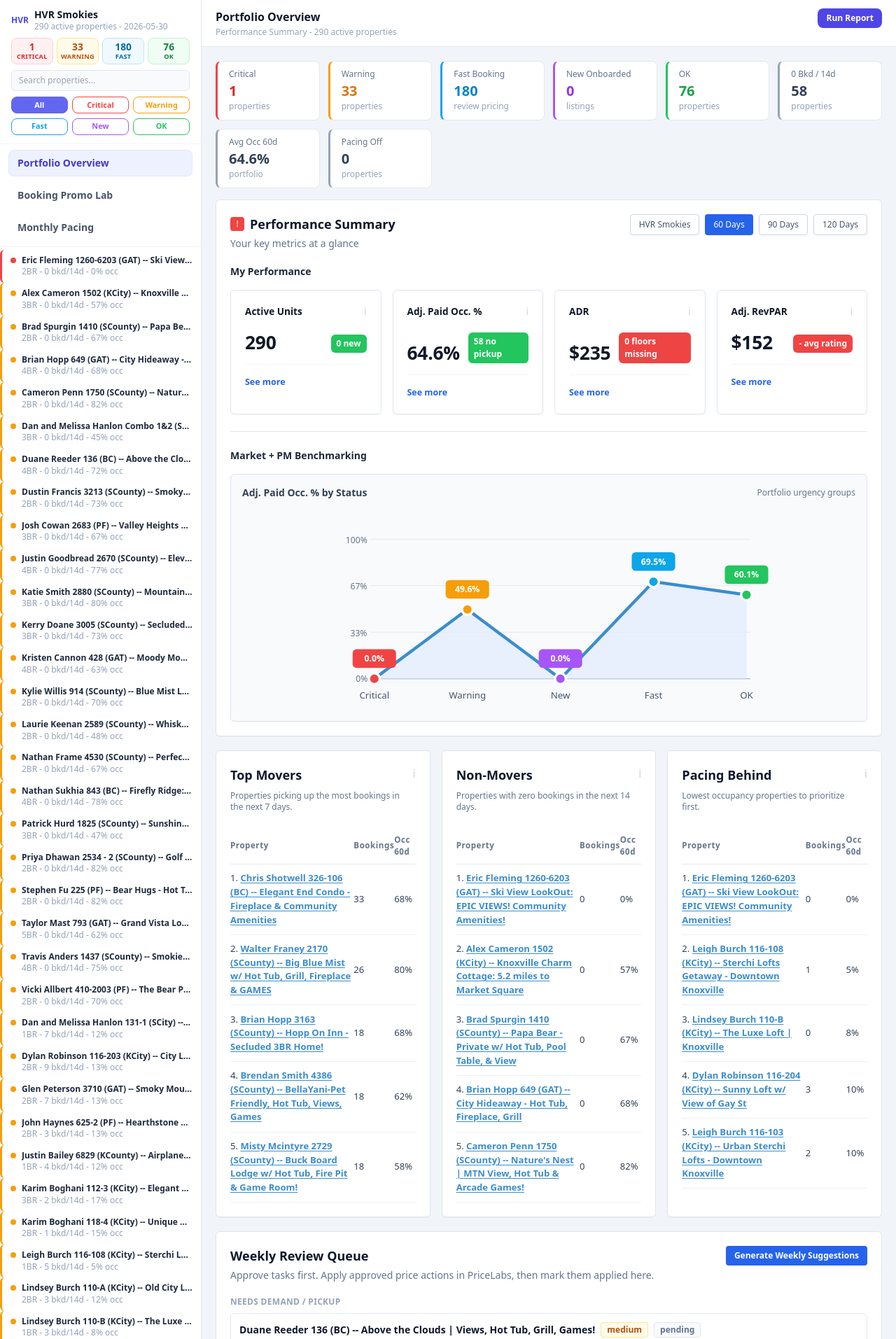
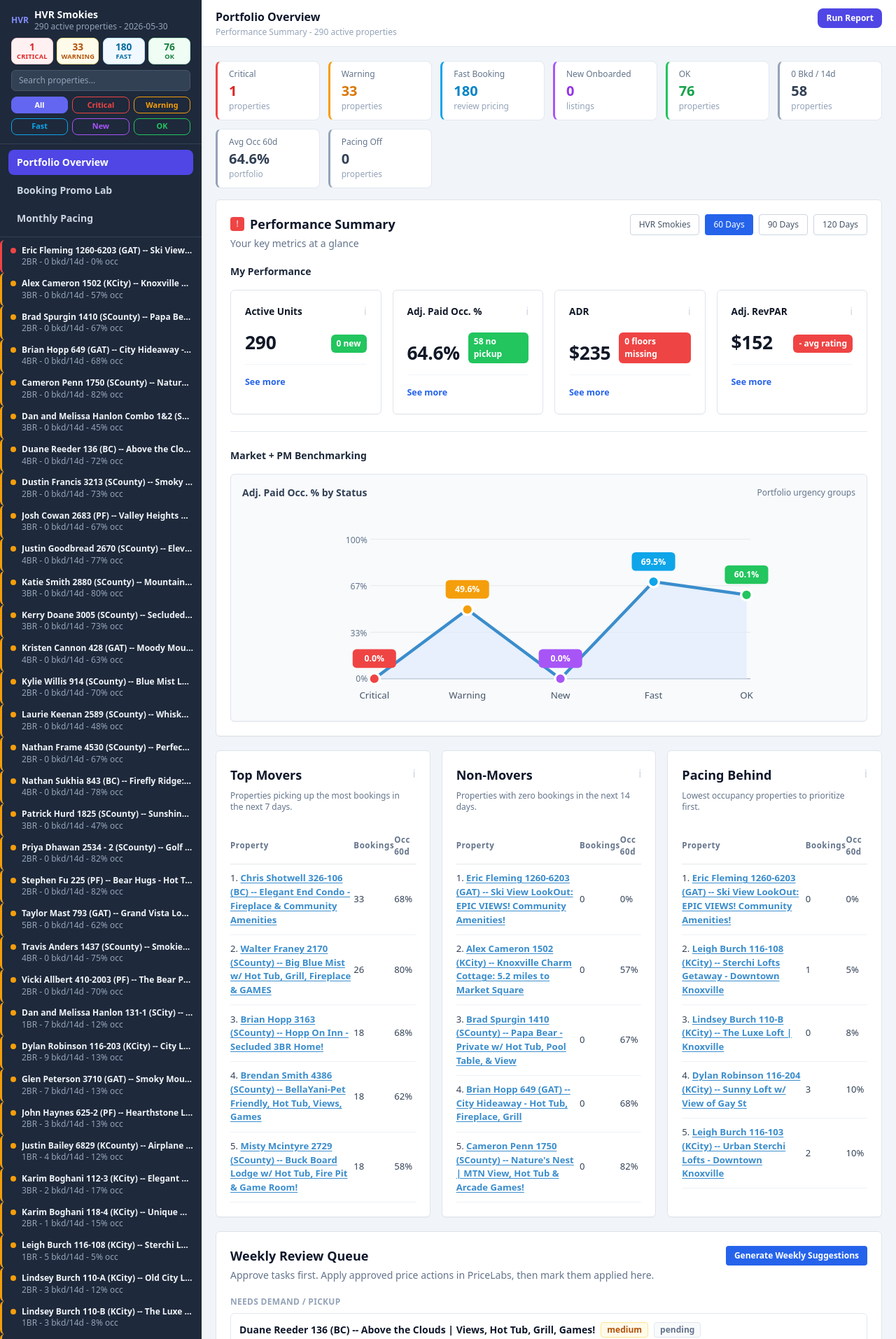
Before and after one commit to zoppinator123/Revven.V2, a Flask app: page / in a window 1280 px wide. Shown: the top 1913 px of the page at 70% size. Run offline with Flask 3, Linux system fonts and the light colour scheme; some libraries are stand-ins or nearby versions.

Commit message:
Sidebar: slate-800 background with matching text and hover colors; remove red-box stat section
https://claude.ai/code/session_012T5nqEDCQVagcAgyr461jN

```diff
--- a/Haven/templates/index.html
+++ b/Haven/templates/index.html
@@ -40,18 +40,18 @@
       padding: 0.45rem 0.75rem; border-radius: 0.4rem; cursor: pointer;
       transition: background 0.1s; border-left: 3px solid transparent;
     }
-    .prop-item:hover { background: #f8fafc; }
-    .prop-item.selected { background: #eef2ff; border-left-color: #6366f1; }
+    .prop-item:hover { background: rgba(255,255,255,0.07); }
+    .prop-item.selected { background: rgba(99,102,241,0.25); border-left-color: #6366f1; }
     .prop-item.critical { border-left-color: #ef4444; }
     .prop-item.warning  { border-left-color: #f59e0b; }
     .prop-item.overperforming { border-left-color: #0ea5e9; }
     .prop-item.onboarding { border-left-color: #a855f7; }
     .prop-item.ok       { border-left-color: #22c55e; }
-    .prop-item.selected.critical { background: #fff1f2; }
-    .prop-item.selected.warning  { background: #fffbeb; }
-    .prop-item.selected.overperforming { background: #eff6ff; }
-    .prop-item.selected.onboarding { background: #faf5ff; }
-    .prop-item.selected.ok       { background: #f0fdf4; }
+    .prop-item.selected.critical { background: rgba(239,68,68,0.15); }
+    .prop-item.selected.warning  { background: rgba(245,158,11,0.15); }
+    .prop-item.selected.overperforming { background: rgba(14,165,233,0.15); }
+    .prop-item.selected.onboarding { background: rgba(168,85,247,0.15); }
+    .prop-item.selected.ok       { background: rgba(34,197,94,0.15); }
 
     /* Report tab */
     .report-tab {
@@ -131,14 +131,14 @@
 <div class="flex h-full">
 
   <!-- ── Sidebar: Property List ─────────────────────────────────────────── -->
-  <aside class="w-72 bg-white border-r border-slate-200 flex flex-col shrink-0">
+  <aside class="w-72 bg-slate-800 flex flex-col shrink-0">
 
     <!-- Portfolio header -->
-    <div class="px-4 py-3 border-b border-slate-100 shrink-0">
+    <div class="px-4 py-3 border-b border-slate-700 shrink-0">
       <div class="flex items-center gap-2 mb-2">
-        <span class="text-xs font-bold text-indigo-600">HVR</span>
+        <span class="text-xs font-bold text-indigo-400">HVR</span>
         <div>
-          <div class="font-bold text-sm text-slate-900 leading-tight">HVR Smokies</div>
+          <div class="font-bold text-sm text-white leading-tight">HVR Smokies</div>
           <div class="text-xs text-slate-400">{{ summary.total_active }} active properties - {{ today }}</div>
         </div>
       </div>
@@ -163,7 +163,7 @@
       </div>
       <!-- Search -->
       <input id="search-input" type="text" placeholder="Search properties..."
-        class="w-full text-xs border border-slate-200 rounded-md px-2.5 py-1.5 outline-none focus:ring-2 focus:ring-indigo-300 bg-slate-50"
+        class="w-full text-xs border border-slate-600 rounded-md px-2.5 py-1.5 outline-none focus:ring-2 focus:ring-indigo-400 bg-slate-700 text-white placeholder-slate-400"
         oninput="filterList()" />
       <!-- Filter chips -->
       <div class="filter-grid mt-2">
@@ -177,20 +177,20 @@
     </div>
 
     <!-- Portfolio overview button -->
-    <div class="px-3 py-2 border-b border-slate-100 shrink-0">
+    <div class="px-3 py-2 border-b border-slate-700 shrink-0">
       <button onclick="selectPortfolio()"
         id="portfolio-btn"
-        class="w-full text-left px-3 py-2 rounded-lg text-sm font-semibold text-indigo-700 bg-indigo-50 hover:bg-indigo-100 transition-colors border border-indigo-100">
+        class="w-full text-left px-3 py-2 rounded-lg text-sm font-semibold text-white bg-indigo-600 hover:bg-indigo-500 transition-colors">
         Portfolio Overview
       </button>
       <button onclick="selectBookingPromos()"
         id="booking-promos-btn"
-        class="w-full text-left px-3 py-2 rounded-lg text-sm font-semibold text-slate-600 hover:bg-slate-50 transition-colors border border-transparent mt-2">
+        class="w-full text-left px-3 py-2 rounded-lg text-sm font-semibold text-slate-300 hover:bg-slate-700 hover:text-white transition-colors mt-1">
         Booking Promo Lab
       </button>
       <button onclick="selectMonthlyPacing()"
         id="monthly-pacing-btn"
-        class="w-full text-left px-3 py-2 rounded-lg text-sm font-semibold text-slate-600 hover:bg-slate-50 transition-colors border border-transparent mt-2">
+        class="w-full text-left px-3 py-2 rounded-lg text-sm font-semibold text-slate-300 hover:bg-slate-700 hover:text-white transition-colors mt-1">
         Monthly Pacing
       </button>
     </div>
@@ -201,7 +201,7 @@
     </div>
 
     <!-- Footer / CSV refresh -->
-    <div class="px-3 py-2 border-t border-slate-100 shrink-0">
+    <div class="px-3 py-2 border-t border-slate-700 shrink-0">
       <div class="text-xs text-slate-400 mb-1.5 flex items-center gap-1.5">
         <span class="w-1.5 h-1.5 rounded-full bg-green-400 inline-block"></span>
         Web Dashboard - Groq Analysis
@@ -214,7 +214,7 @@
       <div id="sync-status" class="text-xs text-slate-400 mb-2 hidden"></div>
 
       <!-- Manual CSV drop -->
-      <div id="upload-area" class="border border-dashed border-slate-200 rounded-lg p-2 text-center cursor-pointer hover:border-indigo-300 hover:bg-indigo-50 transition-colors"
+      <div id="upload-area" class="border border-dashed border-slate-600 rounded-lg p-2 text-center cursor-pointer hover:border-indigo-400 hover:bg-slate-700 transition-colors"
            onclick="document.getElementById('csv-file-input').click()">
         <div class="text-xs text-slate-400">Drop CSV to refresh manually</div>
       </div>
@@ -434,7 +434,7 @@ function renderPropertyList() {
       <div class="prop-item ${p.urgency}${selectedClass}" data-name="${escapeHtml(p.name)}" id="prop-${CSS.escape(p.name)}">
         <span class="${dotClass}"></span>
         <div class="min-w-0 flex-1">
-          <div class="text-xs font-semibold text-slate-800 leading-snug truncate">${escapeHtml(p.display_name)}</div>
+          <div class="text-xs font-semibold text-slate-100 leading-snug truncate">${escapeHtml(p.display_name)}</div>
           <div class="text-xs text-slate-400 leading-snug">${p.bedrooms}BR - ${bkd} - ${occ}</div>
         </div>
       </div>`;
```
